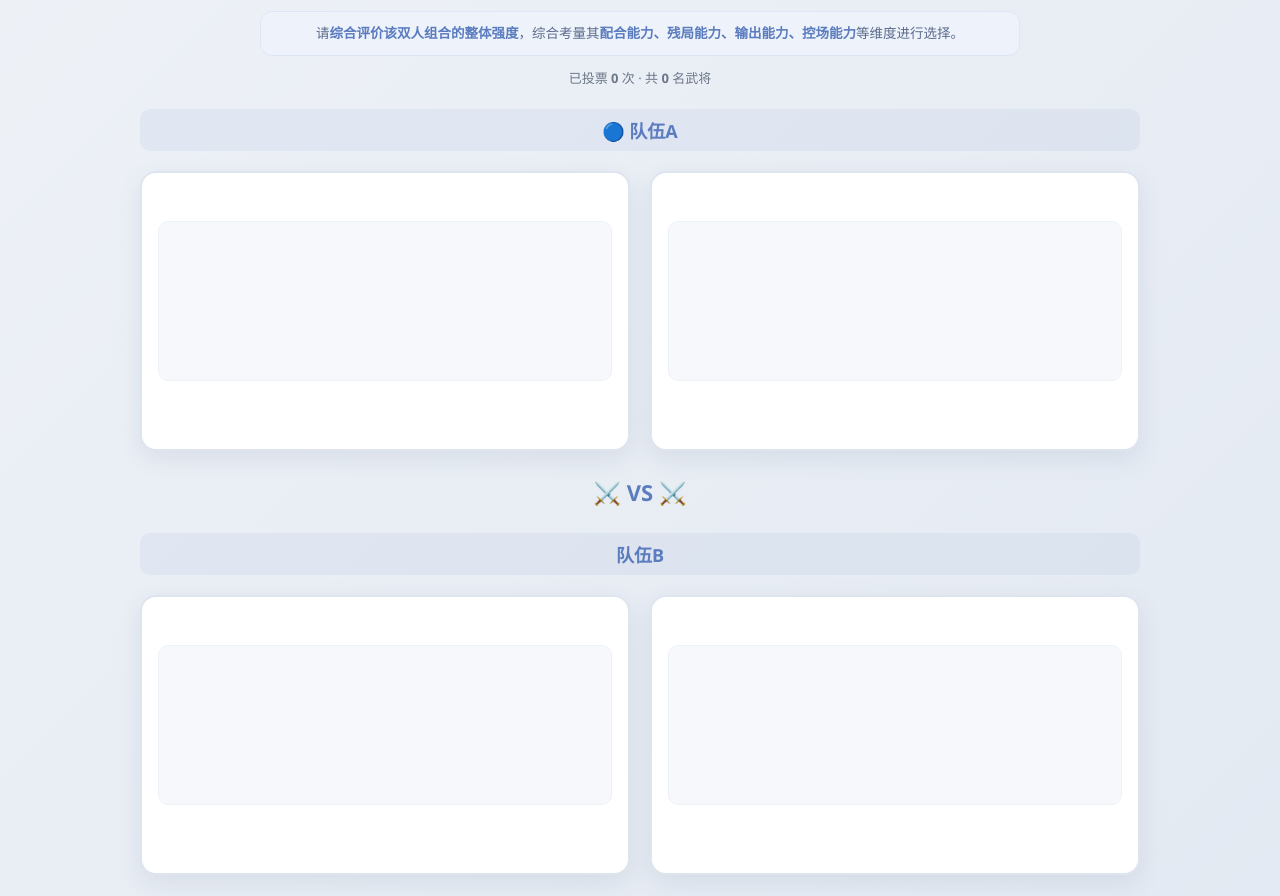
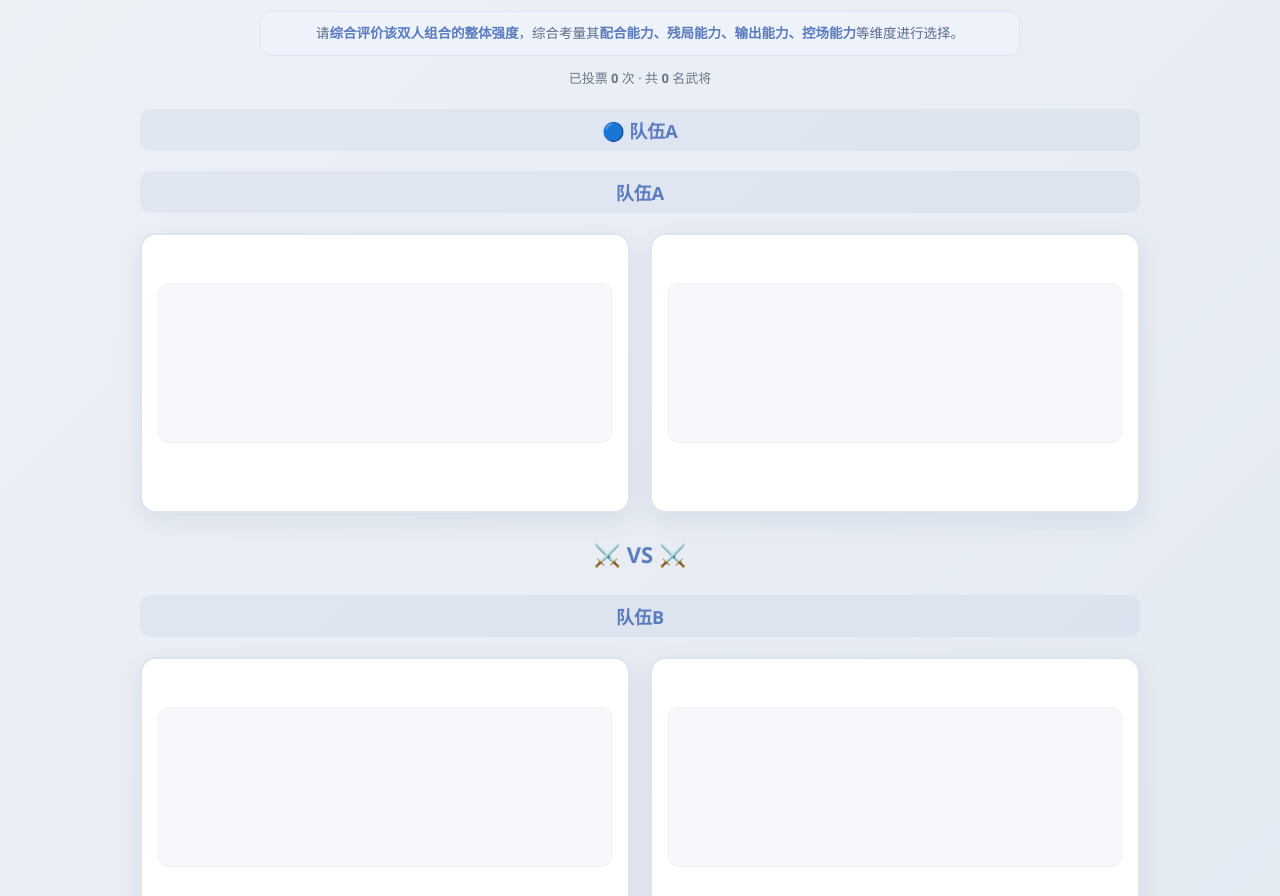
Before and after one commit to qwerty21122/sanguosha-voting, a website: page public/index.html in a window 1280 px wide. Shown: the part 170-1066 px from the top of the page. Drawn offline with Linux system fonts and the light colour scheme; no server answers.

Commit message:
Update index.html

```diff
--- a/public/index.html
+++ b/public/index.html
@@ -188,24 +188,25 @@
     </div>
     <div class="arena" id="arena">
       <div class="team-label">🔵 队伍A</div>
-      <div class="pick" id="pickA1" onclick="selectTeam('A')">
+      <div class="team-label" onclick="selectTeam('A')" style="cursor:pointer"> 队伍A</div>
+      <div class="pick" id="pickA1">
         <span class="faction" id="facA1"></span>
         <span class="name" id="nameA1"></span>
         <div class="desc" id="descA1"></div>
       </div>
-      <div class="pick" id="pickA2" onclick="selectTeam('A')">
+      <div class="pick" id="pickA2">
         <span class="faction" id="facA2"></span>
         <span class="name" id="nameA2"></span>
         <div class="desc" id="descA2"></div>
       </div>
       <div class="vs-divider">⚔️ VS ⚔️</div>
-      <div class="team-label"> 队伍B</div>
-      <div class="pick" id="pickB1" onclick="selectTeam('B')">
+      <div class="team-label" onclick="selectTeam('B')" style="cursor:pointer"> 队伍B</div>
+      <div class="pick" id="pickB1">
         <span class="faction" id="facB1"></span>
         <span class="name" id="nameB1"></span>
         <div class="desc" id="descB1"></div>
       </div>
-      <div class="pick" id="pickB2" onclick="selectTeam('B')">
+      <div class="pick" id="pickB2">
         <span class="faction" id="facB2"></span>
         <span class="name" id="nameB2"></span>
         <div class="desc" id="descB2"></div>
@@ -282,17 +283,28 @@ async function init() {
   }
 }
 
-// 势力组合校验：同国/双势力/野心家混编，禁止双野心家
+// 势力组合校验：严格同势力组队，野心家可与任意非野心家组队
+// "双势力"武将(如魏/吴)的faction字段就是"魏/吴"，它本身是跨势力的
+// 所以魏/吴可以和魏组队(都含魏)，也可以和吴组队(都含吴)
 function isValidPair(g1, g2) {
   const f1 = g1[1], f2 = g2[1];
+
   // 禁止双野心家
   if (f1 === '野心家' && f2 === '野心家') return false;
-  // 同国 ✓
-  if (f1 === f2 && f1 !== '野心家') return true;
-  // 双势力组合(如魏/吴) ✓
-  if (f1 !== '野心家' && f2 !== '野心家' && f1 !== f2) return true;
+
   // 野心家+任意非野心家 ✓
   if ((f1 === '野心家' && f2 !== '野心家') || (f2 === '野心家' && f1 !== '野心家')) return true;
+
+  // 完全相同势力 ✓ (包括都是"魏/吴")
+  if (f1 === f2) return true;
+
+  // 双势力武将兼容判断：
+  // 如果f1包含"/"(如"魏/吴")，检查f2是否是f1的组成部分
+  if (f1.includes('/') && f1.split('/').includes(f2)) return true;
+  // 如果f2包含"/"(如"魏/吴")，检查f1是否是f2的组成部分
+  if (f2.includes('/') && f2.split('/').includes(f1)) return true;
+
+  // 其他情况都不合法
   return false;
 }
 
```
